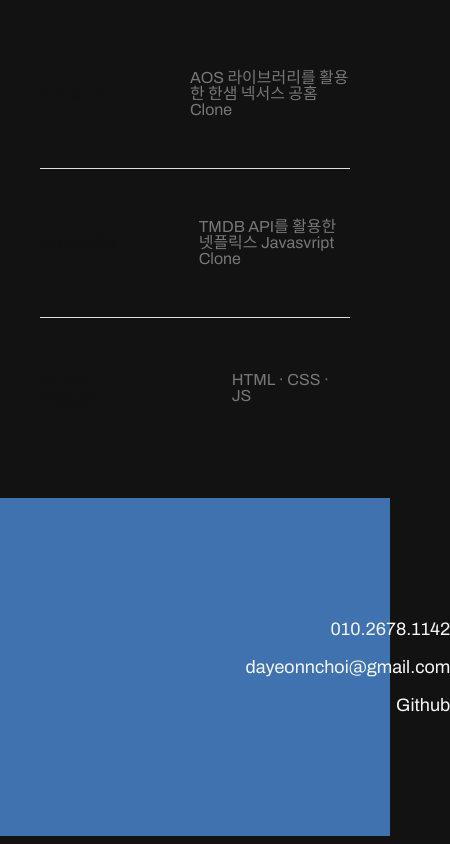
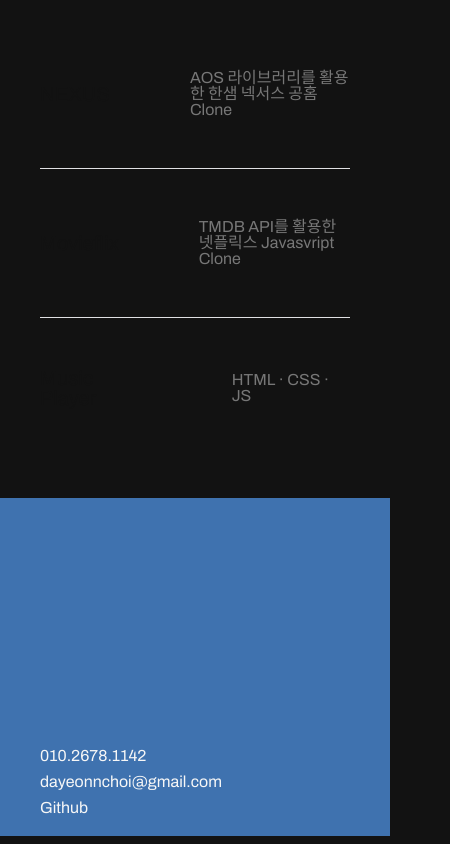
Before and after one commit to daye0nn/2026portfolio, a React (Vite) app: page / in a window 390 px wide. Shown: the part 3397-4241 px from the top of the page, 450 px wide, since content can reach past the window. Built offline with nearby package versions, Linux system fonts and the light colour scheme; a web font is replaced by a local one.

Commit message:
반응형 수정

```diff
--- a/src/pages/Contact.jsx
+++ b/src/pages/Contact.jsx
@@ -29,7 +29,10 @@ const Wrapper = styled.div`
       font-size: 5rem;
     }
   }
-  @media (max-width: 375px) {
+  @media (max-width: 400px) {
+    flex-direction: column;
+    align-items: flex-start;
+    gap: 30px;
     h2 {
       font-size: 2.4rem;
       line-height: 1.5;
@@ -60,7 +63,8 @@ const Fmenu = styled.ul`
   @media (max-width: 768px) {
     font-size: 1.8rem;
   }
-  @media (max-width: 375px) {
+  @media (max-width: 400px) {
+    align-items: flex-start;
     font-size: 1.6rem;
     gap: 10px;
   }
```
